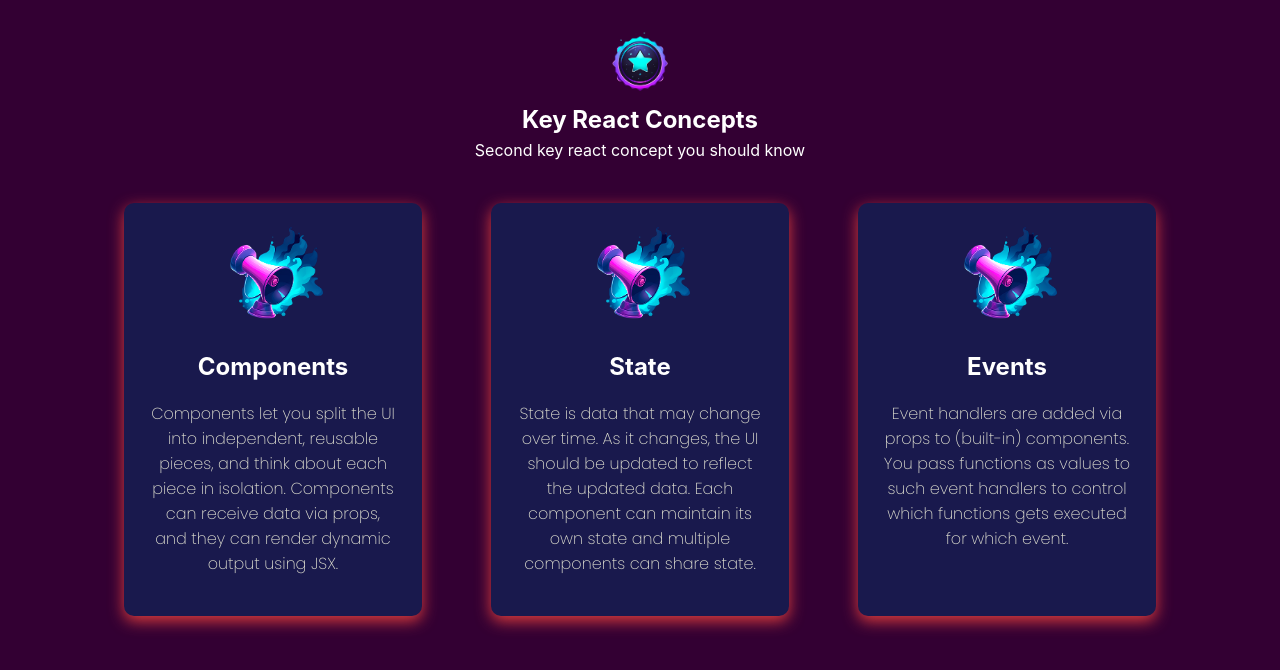
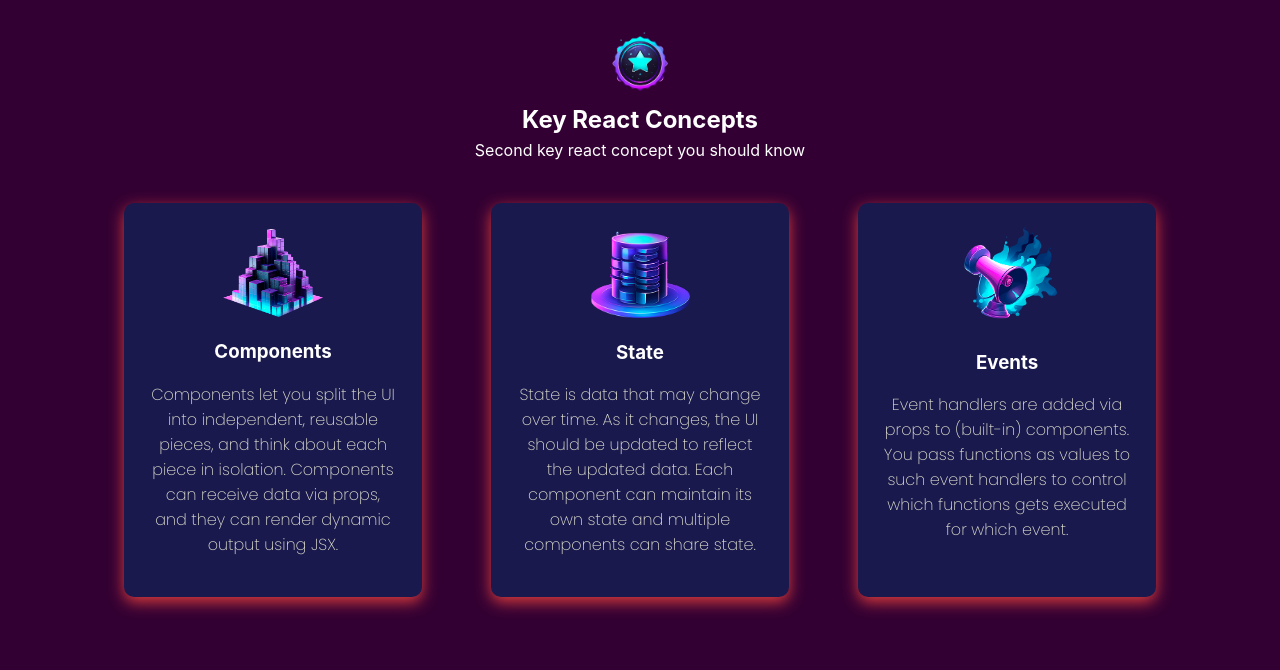
Before and after one commit to Kanharajput/ReactCompProj, a JavaScript app: page / in a window 1280 px wide. Shown: the top 670 px of the page. Built offline with nearby package versions, Linux system fonts and the light colour scheme; the HTML template or start-up script is replaced by a standard one.

Commit message:
pass the images in props

```diff
--- a/src/App.js
+++ b/src/App.js
@@ -8,19 +8,19 @@
   const concepts = [
     {
       title: 'Components',
-      image: {ComponentImg},
+      image: ComponentImg,
       description:
         'Components let you split the UI into independent, reusable pieces, and think about each piece in isolation. Components can receive data via props, and they can render dynamic output using JSX.',
     },
     {
       title: 'State',
-      image: {StateImg},
+      image: StateImg,
       description:
         'State is data that may change over time. As it changes, the UI should be updated to reflect the updated data. Each component can maintain its own state and multiple components can share state.',
     },
     {
       title: 'Events',
-      image: {EventImg},
+      image: EventImg,
       description:
         'Event handlers are added via props to (built-in) components. You pass functions as values to such event handlers to control which functions gets executed for which event.',
     },
--- a/src/components/conceptcomp/Concept.js
+++ b/src/components/conceptcomp/Concept.js
@@ -1,12 +1,11 @@
-import EventImg from '../../assets/images/events.png';
 import Card from '../ui/Card';
 import './Concept.css';
 
 function Concept(props){
     return(
         <Card className="concept">
-            <img src={EventImg} />
-            <h2>{props.concept.title}</h2>
+            <img src={props.concept.image} />
+            <h3>{props.concept.title}</h3>
             <p>{props.concept.description}</p>
         </Card>
     );
```
